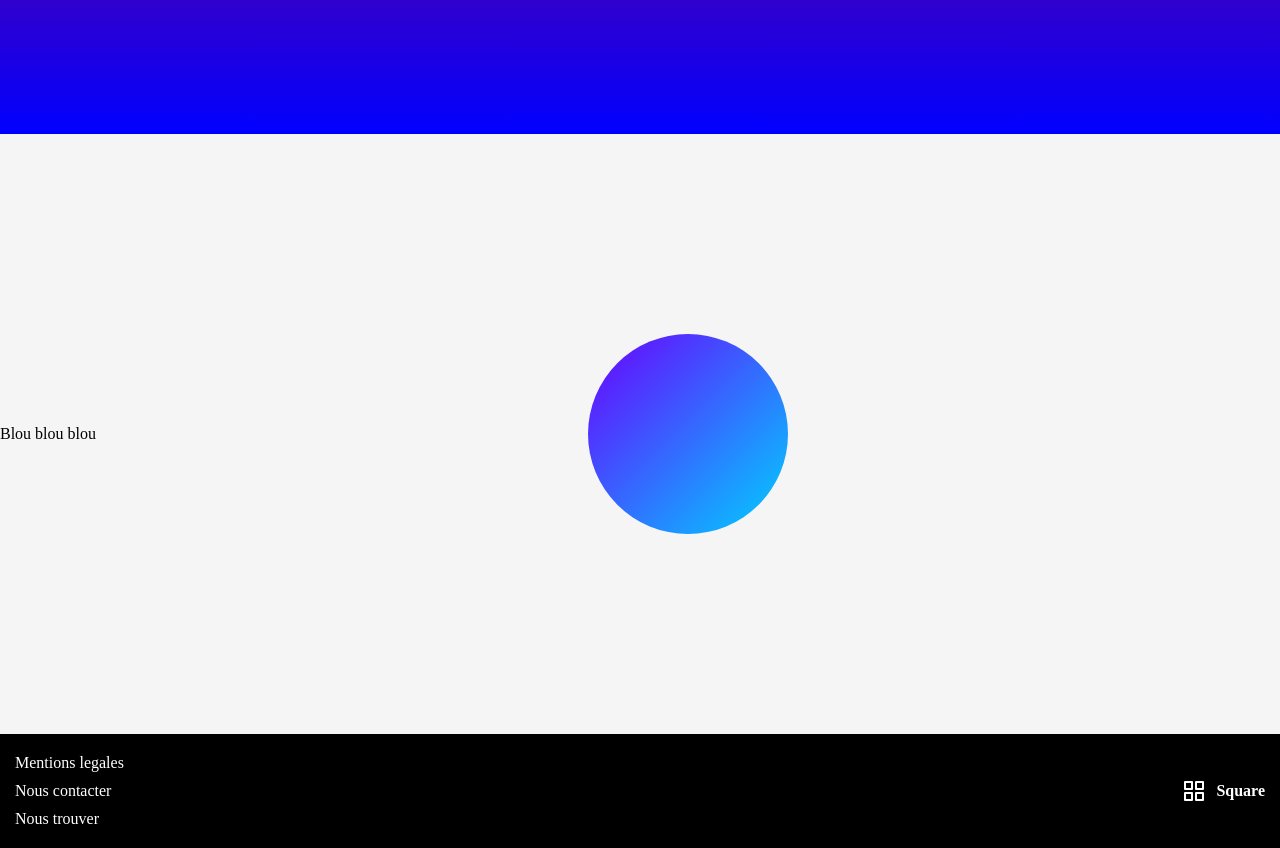
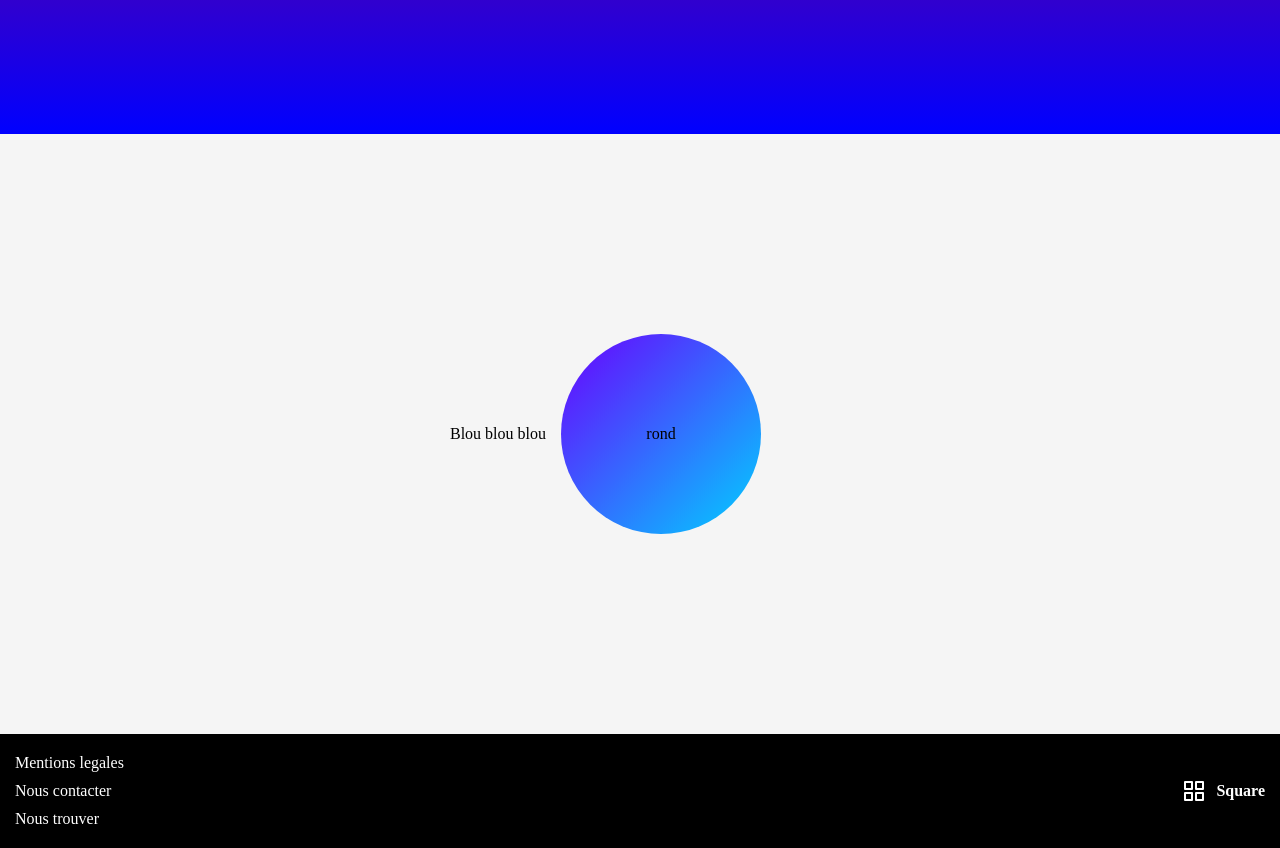
Before and after one commit to Dyl6875/TD2, a plain HTML site: page index.html in a window 1280 px wide. Shown: the part 640-1488 px from the top of the page. Drawn offline with Linux system fonts and the light colour scheme.

Commit message:
go dodo mdr

```diff
--- a/index.html
+++ b/index.html
@@ -52,8 +52,8 @@
         </div>
 
         <div class="zone2" id="enBas">
-            <p>Blou blou blou</p>
-            <div class="degra"></div>
+            <p class="rond">Blou blou blou</p>
+            <div class="degra">rond</div>
         </div>
     </main>
 
--- a/styles/TD2.css
+++ b/styles/TD2.css
@@ -89,8 +89,12 @@ a {
     min-height: 75vh;
     background-color: #f5f5f5;
     display: flex;
-    justify-content: center;
     align-items: center;
+}
+
+.rond {
+    display: flex;
+    margin-left: 450px;
 }
 
 .degra {
@@ -101,7 +105,7 @@ a {
     display: flex;
     justify-content: center;
     align-items: center;
-    margin: 0 auto;
+    margin: 15px;
 }
 
 .gras {
```
